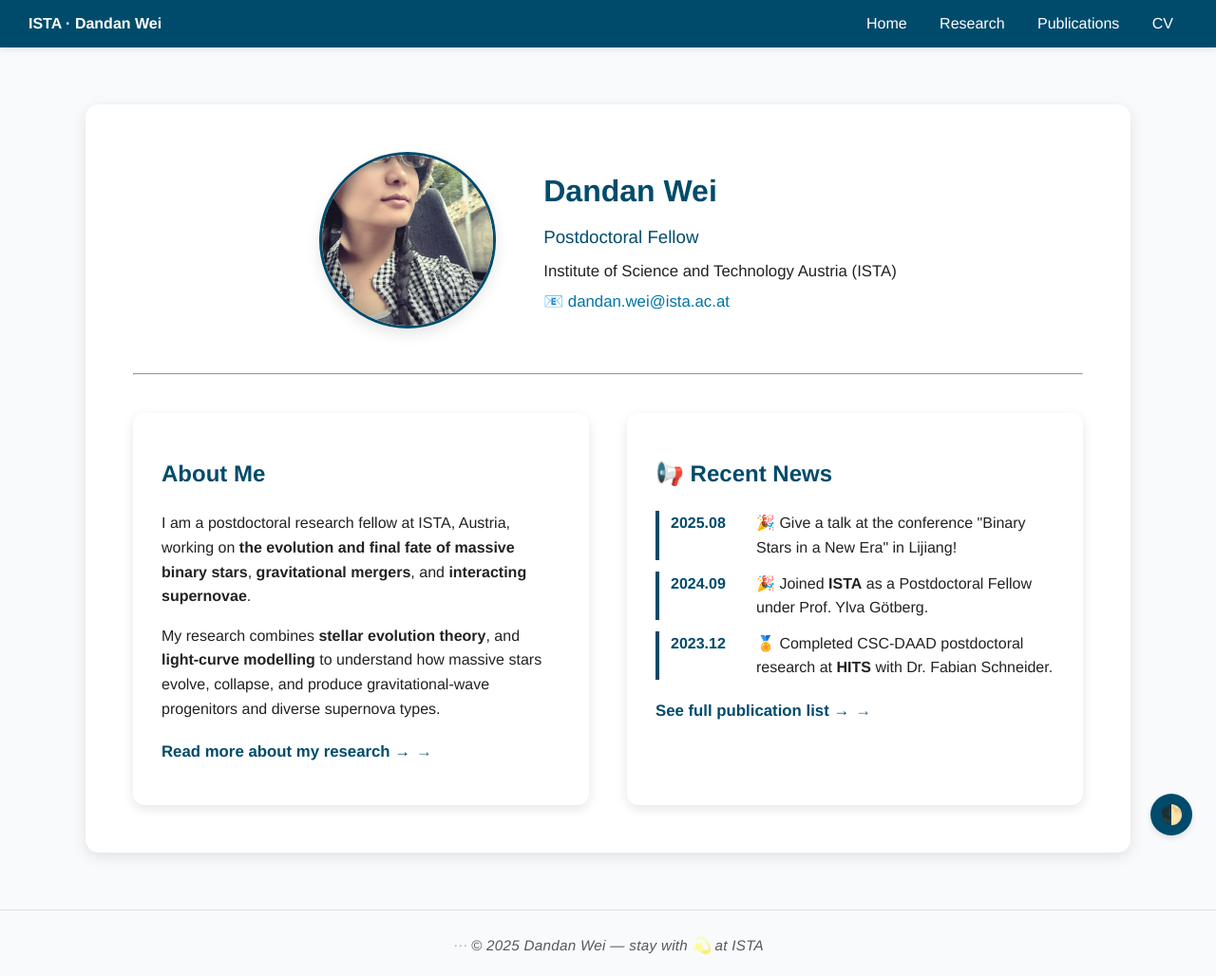
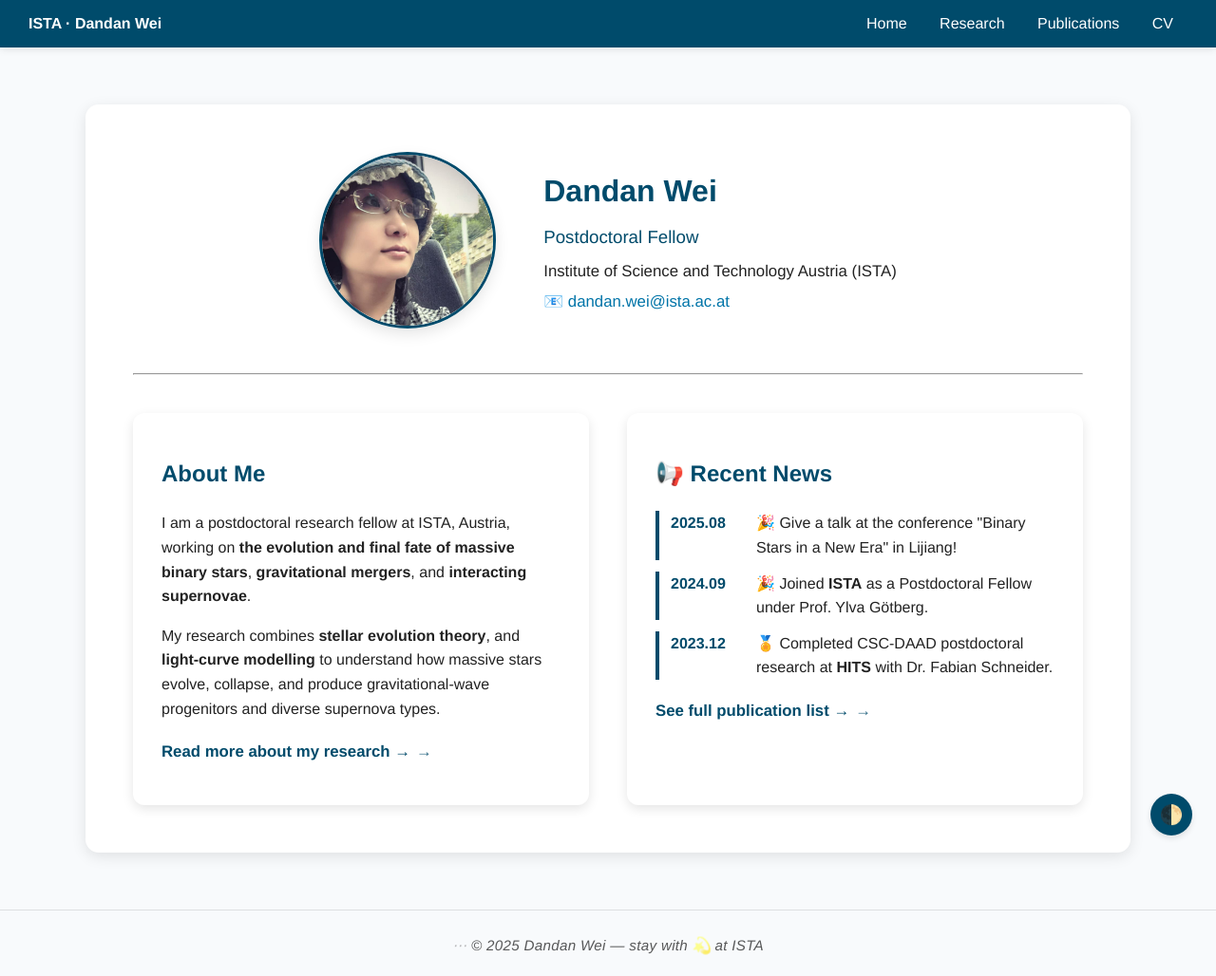
Before and after one commit to Dandan-star0/Dandan-star0.github.io, a Jekyll site: the page built from index.md, in a window 1280 px wide. Shown: the whole page at 95% size. Built offline with Jekyll 4.4.1, drawn with Linux system fonts in a browser that asks for light colours.

Commit message:
Update style.css

```diff
--- a/assets/css/style.css
+++ b/assets/css/style.css
@@ -271,7 +271,7 @@ a:hover {
   height: 180px;
   border-radius: 50%;
   object-fit: cover;
-  object-position: 50% 80%;
+  object-position: 50% 20%;
   box-shadow: 0 6px 15px var(--shadow);
   border: 3px solid var(--accent);
   transition: transform 0.3s ease, box-shadow 0.3s ease;
```
